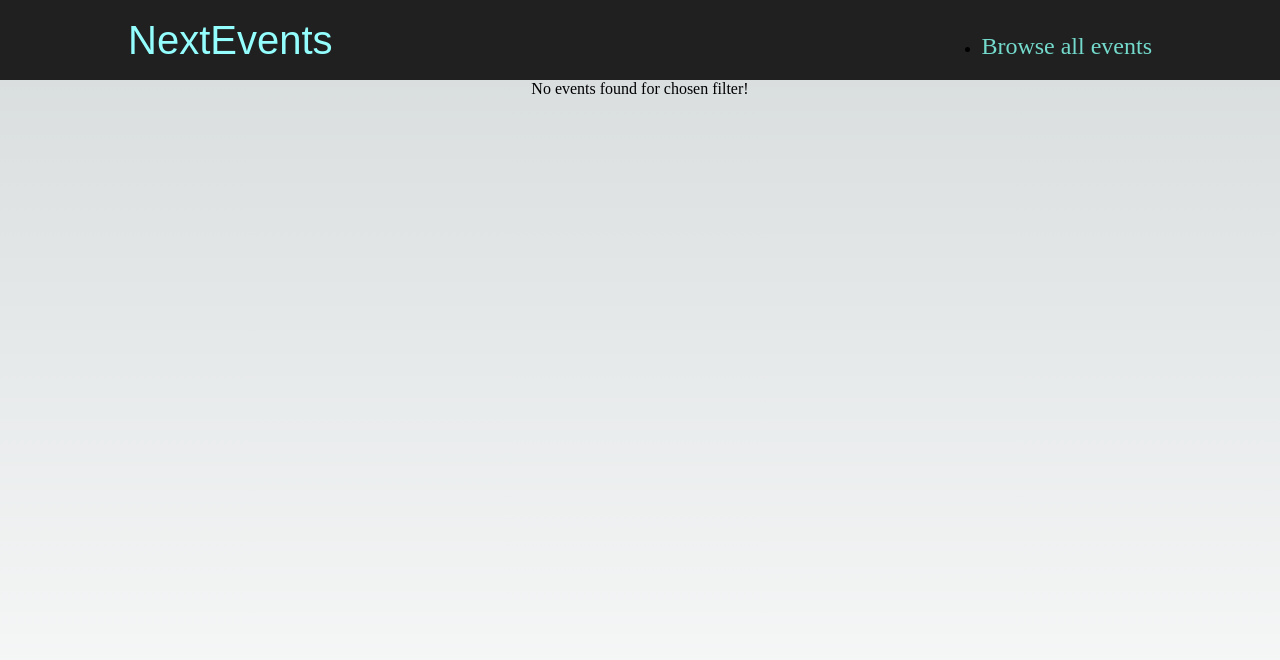
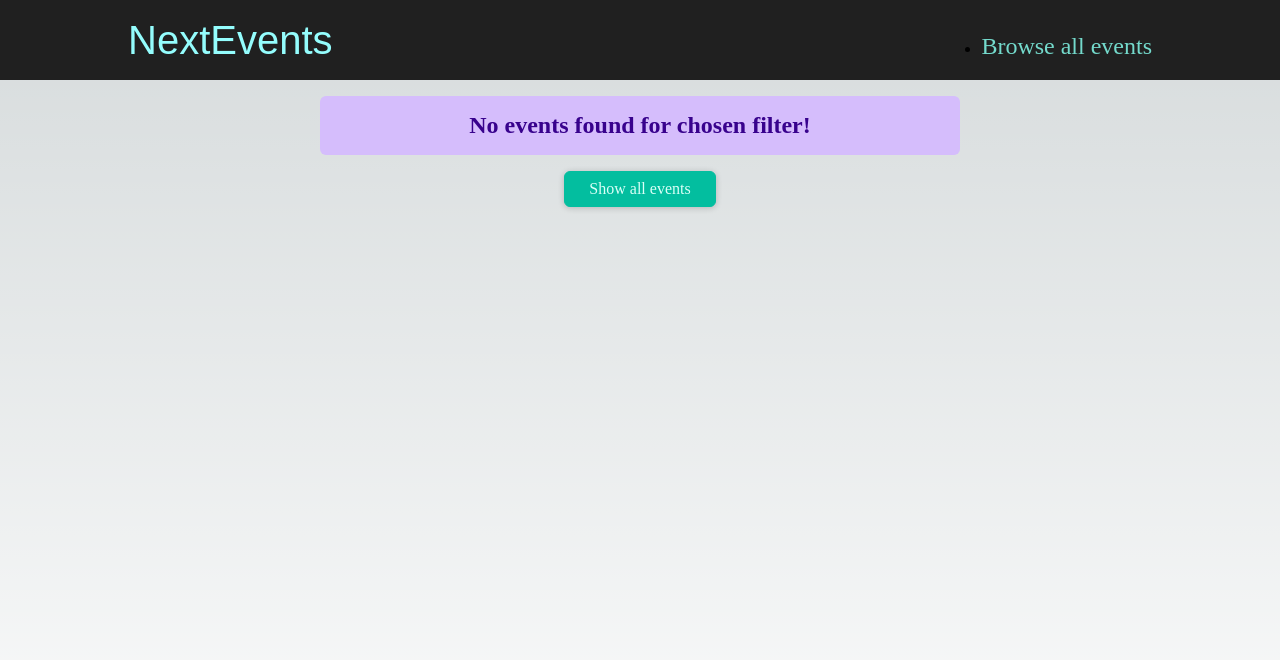
Before and after one commit to vlfed-mage/next-event-project, a Next.js app: page /events in a window 1280 px wide. Shown: the top 660 px of the page. Built offline with nearby package versions, Linux system fonts and the light colour scheme.

Commit message:
Error handler

```diff
--- a/src/pages/events/[...slug].tsx
+++ b/src/pages/events/[...slug].tsx
@@ -6,6 +6,8 @@ import { DateFilter } from '@/global/types';
 import { getFilteredEvents } from '@/data/mock-data';
 import EventsList from '@/components/events/events-list';
 import ResultsTitle from '@/components/results-title/results-title';
+import Button from '@/components/ui/button';
+import ErrorAlert from '@/components/error-alert/error-alert';
 
 export default function FilteredEventsPage() {
     const router = useRouter();
@@ -22,13 +24,27 @@ export default function FilteredEventsPage() {
     const filteredEvents = dateFilter ? getFilteredEvents(dateFilter) : [];
 
     if (!filteredEvents || filteredEvents.length === 0) {
-        return <p>No events found for chosen filter!</p>;
+        return (
+            <>
+                <ErrorAlert>
+                    <p>No events found for chosen filter!</p>
+                </ErrorAlert>
+                <Button href='/events'>Show all events</Button>
+            </>
+        );
     }
 
     if (dateFilter) {
         const { year, month } = dateFilter;
         if (year > 2030 || year < 2021 || month < 1 || month > 12) {
-            return <p>Invalid filter. Please adjust your values!</p>;
+            return (
+                <>
+                    <ErrorAlert>
+                        <p>Invalid filter. Please adjust your values!</p>
+                    </ErrorAlert>
+                    <Button href='/events'>Show all events</Button>
+                </>
+            );
         }
         return (
             <>
```
Also changed, not shown: src/pages/events/[eventId].tsx (+6 -1 lines).
